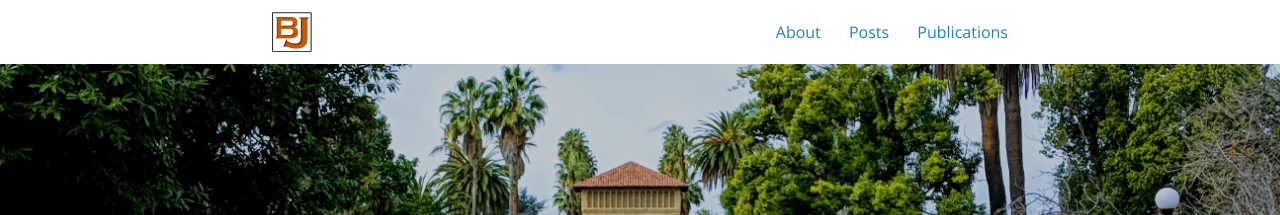
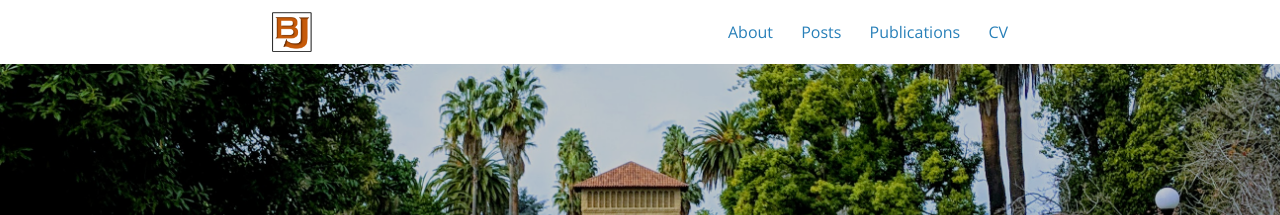
Before and after one commit to bjack205/bjack205.github.io, a Jekyll site: the page built from index.html, in a window 1280 px wide. Shown: the top 215 px of the page. Built offline with Jekyll 4.4.1, drawn with Linux system fonts in a browser that asks for light colours; nearby versions of some CDN libraries; the list of posts is cut into pages by our own code.

Commit message:
Add CV to header

```diff
--- a/_includes/header.html
+++ b/_includes/header.html
@@ -17,6 +17,7 @@
           <li class="nav-link"><a href="{{ page.url | prepend: site.baseurl }}">{{ page.title }}</a>
           {% endif %}
         {% endfor %}
+	<li class="nav-link"><a href="https://bjack205.github.io/assets/CV.pdf">CV</a>
       </ul>
     </nav>
   </div>
```
